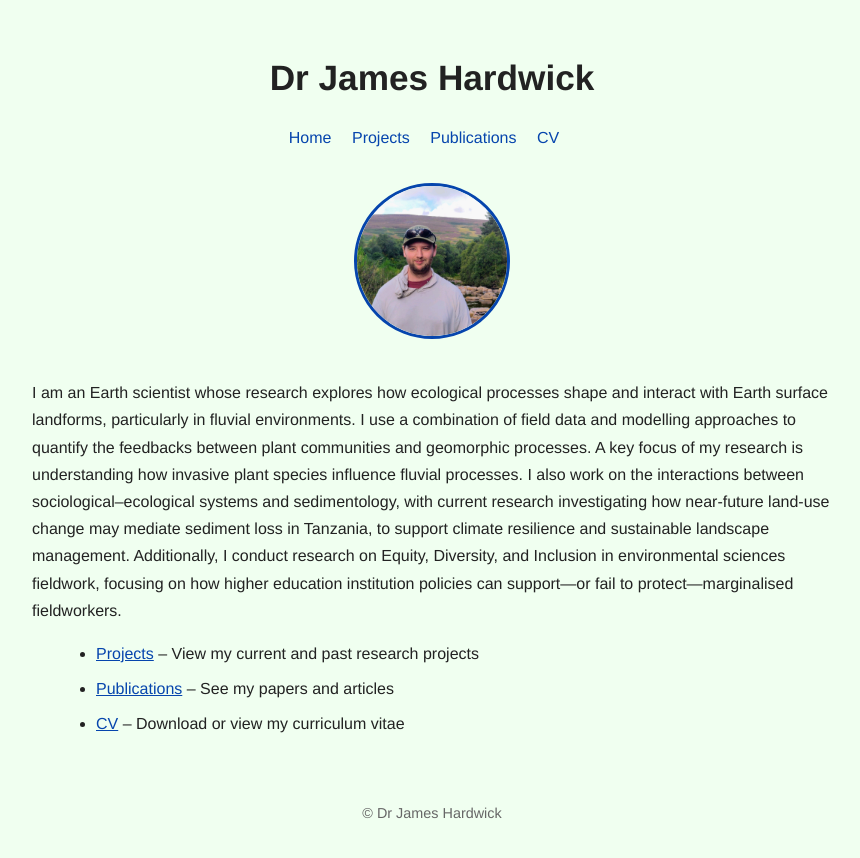
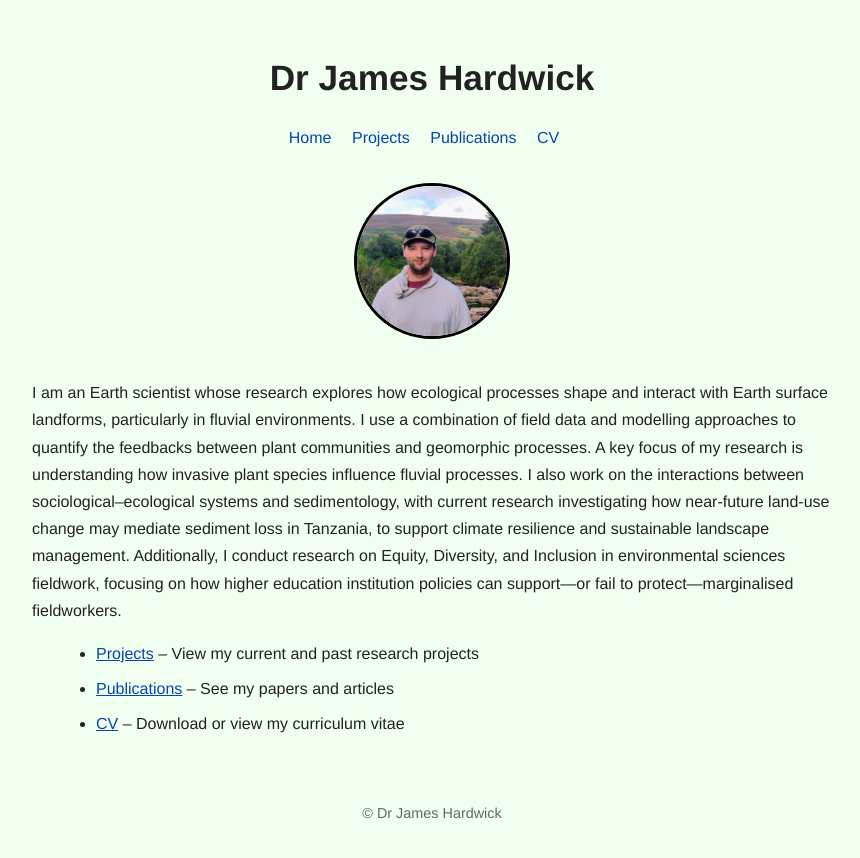
Before and after one commit to ja-hardwick/ja-hardwick.github.io, a Jekyll site: the page built from index.md, in a window 1280 px wide. Shown: the top 858 px of the page, without its empty margins (208-1068 px from the left). Built offline with Jekyll 4.4.1, drawn with Linux system fonts in a browser that asks for light colours.

Commit message:
Update style.css

```diff
--- a/assets/style.css
+++ b/assets/style.css
@@ -100,5 +100,5 @@ footer {
   height: 150px;            /* square for perfect circle */
   border-radius: 50%;       /* makes it circular */
   object-fit: cover;        /* crop image nicely */
-  border: 3px solid #0645ad; /* optional border color */
+  border: 3px solid #000; /* optional border color */
 }
```
